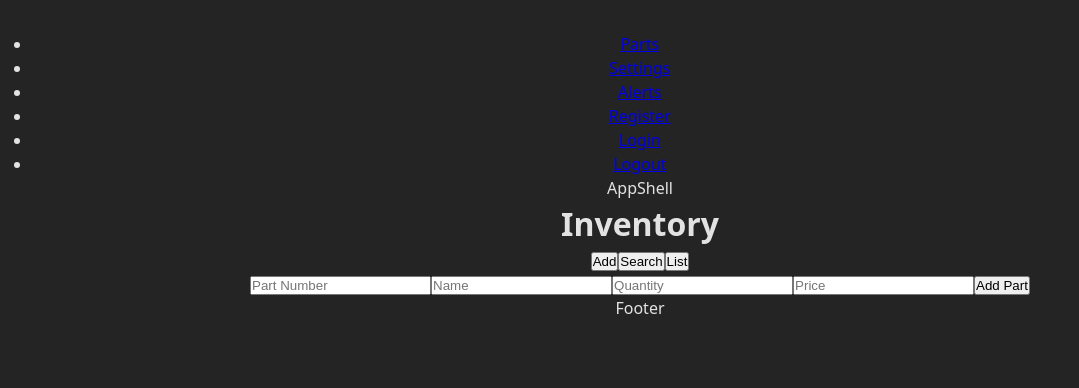
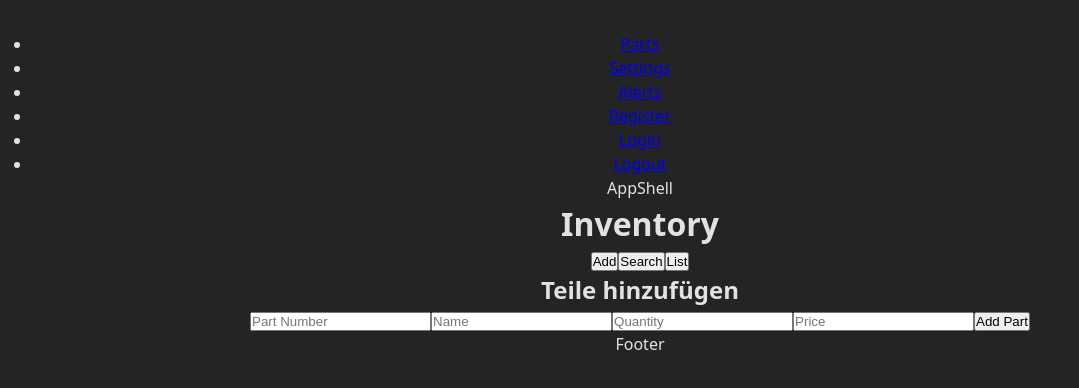
Before and after one commit to MSRMatrix/storage-list-frontend, a React app: page /parts in a window 1280 px wide. Both pictures are taken after a click on the button "Add". Shown: the top 388 px of the page, without its empty margins (0-1079 px from the left). Built offline with nearby package versions, Linux system fonts and the light colour scheme; the HTML template or start-up script is replaced by a standard one.

Commit message:
fix price bug

```diff
--- a/src/components/parts/PartForm.jsx
+++ b/src/components/parts/PartForm.jsx
@@ -45,7 +45,11 @@ const newItem = {
   e.target.reset()
 }
 
-  return(  <form onSubmit={(e) => createItem(e)}>
+  return(
+    <>
+    <h2>Teile hinzufügen</h2>
+
+    <form onSubmit={(e) => createItem(e)}>
       {partFormItem.map((item) => {
         if (item.element === "button") {
           return <Button
@@ -60,7 +64,9 @@ const newItem = {
           required={true}
         />
       })}
-    </form>);
+    </form>
+    </>
+    );
 };
 
 export default PartForm;
--- a/src/components/parts/PartList.jsx
+++ b/src/components/parts/PartList.jsx
@@ -37,6 +37,8 @@ const PartList = () => {
   const sortedParts = sortKey
     ? sortParts(partsContext, sortKey, direction)
     : partsContext;
+
+
 
   const thItem = [
     {
@@ -80,7 +82,7 @@ const PartList = () => {
               <td>{part.partNumber}</td>
               <td>{part.name}</td>
               <td>{part.quantity}</td>
-              <td>{part.price}</td>
+              <td>{part.price.toString().split(".").join(",")}{userContext.currency === "Euro" ? "€" : userContext.currency === "Dollar" ? "$" : ""}</td>
             </tr>
           ))}
         </tbody>
--- a/src/components/ui/Input.jsx
+++ b/src/components/ui/Input.jsx
@@ -4,6 +4,7 @@ const Input = ({item, required}) => {
           placeholder={item.placeholder}
           type={item.type}
           min={item.name === "price" ? 0 : ""}
+          step="0.01"
           required={required}/>;
 };
 
--- a/src/pages/Parts.jsx
+++ b/src/pages/Parts.jsx
@@ -5,7 +5,6 @@ import PartList from "../components/parts/PartList";
 
 function Parts() {
   const [activeTab, setActiveTab] = useState("list");
-
   return (
     <div>
       <h1>Inventory</h1>
--- a/src/shell/AppShell.jsx
+++ b/src/shell/AppShell.jsx
@@ -10,8 +10,6 @@ import { UserContext } from "../context/UserContext";
 const AppShell = () => {
       const { partsContext, setPartsContext } = useContext(PartsContext);
   const {userContext, setUserContext} = useContext(UserContext)
-
-  console.log(partsContext);
 
   useEffect(() => {
     partsServices(partsContext, setPartsContext, userContext, setUserContext)
```
